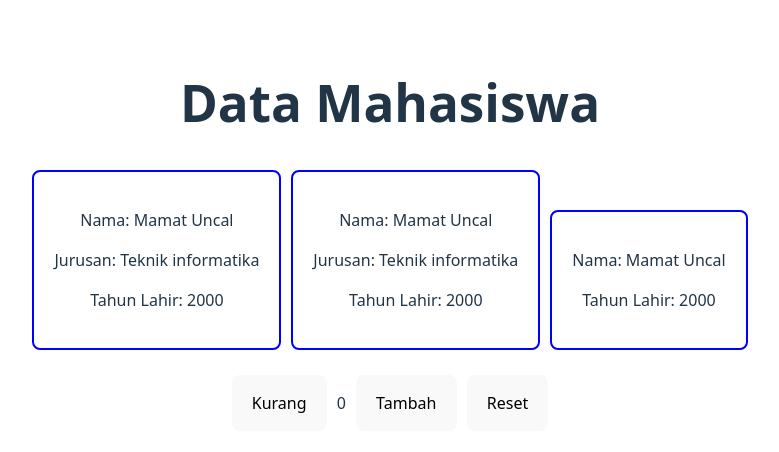
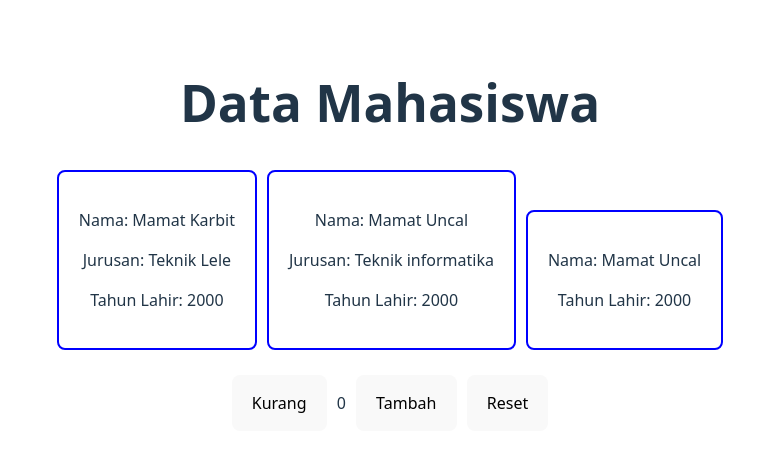
Before and after one commit to Sastraaaa/React-Basic, a React (Vite) app: page / in a window 1280 px wide. Shown: the top 452 px of the page, without its empty margins (250-1029 px from the left). Built offline with nearby package versions, Linux system fonts and the light colour scheme.

Commit message:
refactor(data): update mahasiswa sample data values
- Change name from "Mamat Uncal" to "Mamat Karbit"
- Update majority from "Teknik informatika" to "Teknik Lele"
- Values were modified to better reflect test case scenarios

```diff
--- a/src/App.tsx
+++ b/src/App.tsx
@@ -11,8 +11,8 @@ type Mahasiswa = {
 
 const someMahasiswa: Mahasiswa[] = [
   {
-    name: "Mamat Uncal",
-    majority: "Teknik informatika",
+    name: "Mamat Karbit",
+    majority: "Teknik Lele",
     birth: 2000,
   },
   {
```
